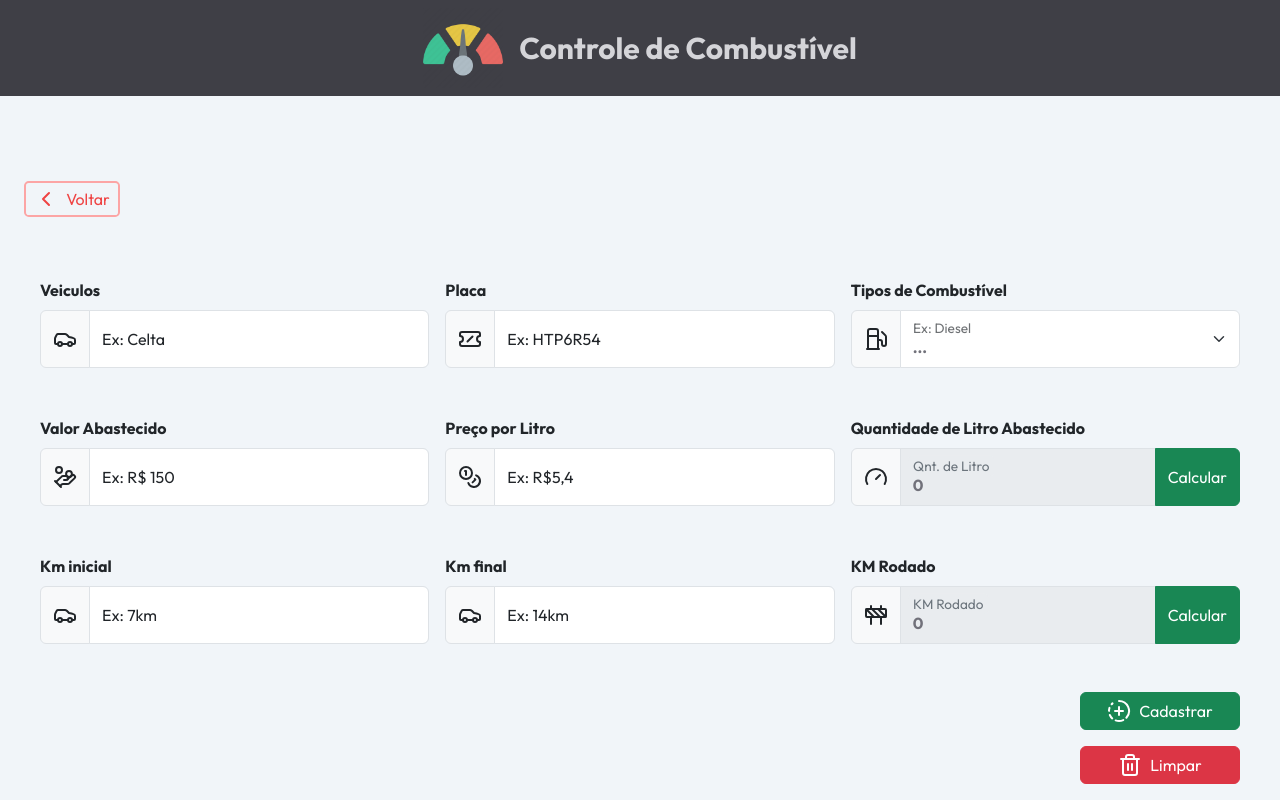
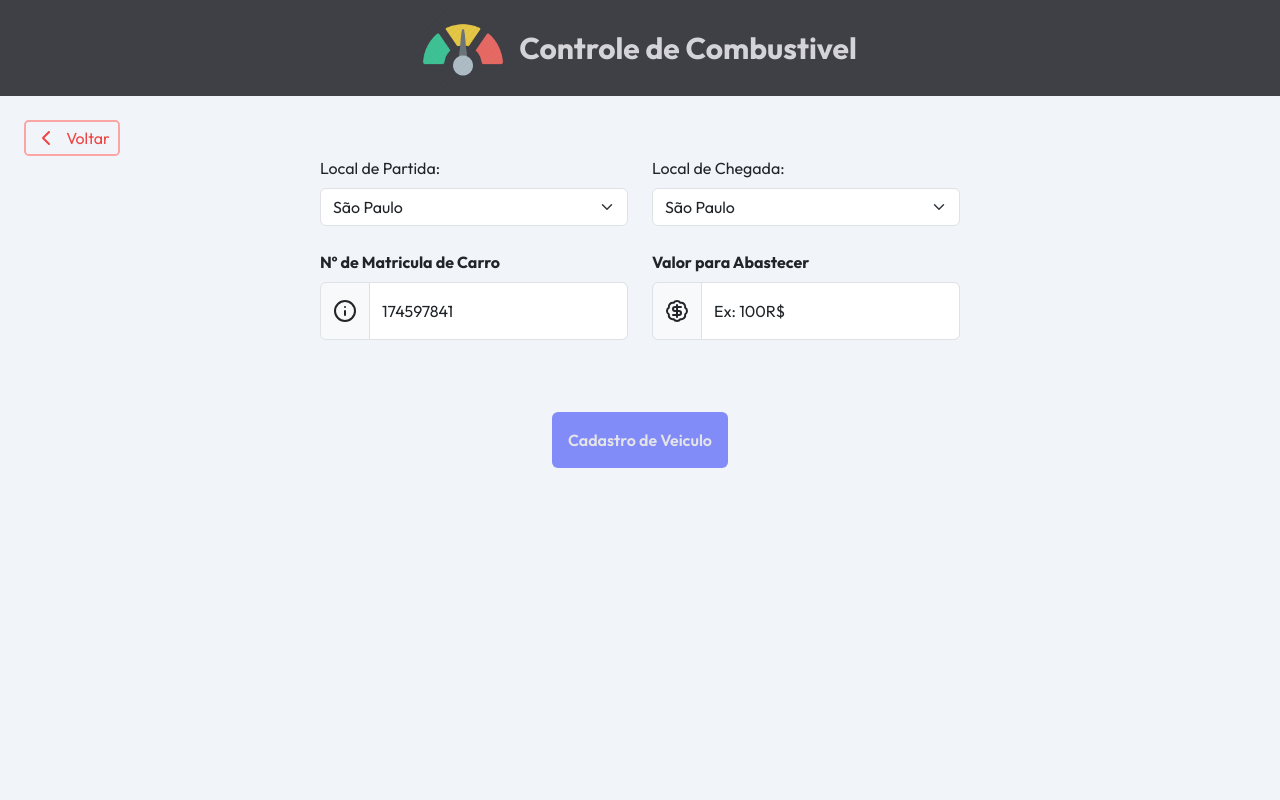
Before and after one commit to Andre-Oliveiraa/Controle_de_Combustivel, a React (Vite) app: page /ControleOfCombustivel in a window 1280 px wide. Built offline with nearby package versions, Linux system fonts and the light colour scheme.

Commit message:
Creator pag control

```diff
--- a/src/routes/CadastraVeiculos/App.tsx
+++ b/src/routes/CadastraVeiculos/App.tsx
@@ -1,11 +1,27 @@
 'use client'
 
+import Form from 'react-bootstrap/Form';
+import InputGroup from 'react-bootstrap/InputGroup';
+import FloatingLabel from 'react-bootstrap/FloatingLabel';
+import { Car, Fuel as Fuelcon, CalendarDays, TicketSlash, ChevronLeft, Info, IterationCw } from 'lucide-react'
 import 'bootstrap/dist/css/bootstrap.min.css';
 import { HeaderIcon, HeaderRoot, HeaderTitle } from '../../components/header';
-import { ChevronLeft } from 'lucide-react'
 import { Link } from 'react-router-dom';
+import { useState, useEffect } from 'react';
+
 
 export default function App() {
+
+  const [id, setId] = useState('');
+  const gerarId = () => {
+    const novoId = Math.floor(100000000 + Math.random() * 900000000);
+    setId(novoId.toString());
+  };
+  useEffect(() => {
+    gerarId();
+  }, []);
+
+  const fuel = ['Gasolina Comum', 'Gasolina Aditivada', 'Álcool - Etanol', 'Diesel']
 
   return (
     <div className='h-screen bg-slate-100 font-outfit'>
@@ -20,12 +36,114 @@ export default function App() {
         </Link>
       </div>
 
-      <div className='w-24 ml-4 '>
-        <Link to={'/SucessCadastro'} >
-          <button className='flex flex-row gap-2 p-1 text-red-500 border-red-300 border-2 w-24 items-center justify-center rounded-lg outline-none'>Button of Test </button>
-        </Link>
+      <div>
+        <form action="" className='grid grid-cols-2 grid-rows-2 gap-3 mx-[34rem]'>
+          <div>
+            <Form.Label className='font-bold'>Veiculos</Form.Label>
+            <InputGroup className="mb-5">
+              <InputGroup.Text><Car /></InputGroup.Text>
+              <FloatingLabel
+                label='Ex: Celta'
+              >
+                <Form.Control
+                  className='font-bold text-zinc-500 focus:text-zinc-500'
+                  type="text"
+                  placeholder='Celta'
+                  aria-describedby="Veiculo"
+                  required
+                />
+              </FloatingLabel>
+            </InputGroup>
+          </div>
+          <div>
+            <Form.Label className='font-bold'>Ano</Form.Label>
+            <InputGroup className="mb-5">
+              <InputGroup.Text><CalendarDays /></InputGroup.Text>
+              <FloatingLabel
+                label='Ex: 21/22'
+              >
+                <Form.Control
+                  className='font-bold text-zinc-500 focus:text-zinc-500'
+                  type="text"
+                  placeholder='21/22'
+                  aria-describedby="Ano"
+                  required
+                />
+              </FloatingLabel>
+            </InputGroup>
+          </div>
+          <div>
+            <Form.Label className='font-bold'>Placa</Form.Label>
+            <InputGroup className="mb-5">
+              <InputGroup.Text><TicketSlash /></InputGroup.Text>
+              <FloatingLabel
+                label='Ex: HTJ2346'
+              >
+                <Form.Control
+                  className='font-bold text-zinc-500 focus:text-zinc-500'
+                  type="text"
+                  placeholder='HTJ2346'
+                  aria-describedby="Placa"
+                  required
+                />
+              </FloatingLabel>
+            </InputGroup>
+          </div>
+          <div>
+            <Form.Label className='font-bold'>Tipos de Combustível</Form.Label>
+            <InputGroup className="mb-5">
+              <InputGroup.Text><Fuelcon /></InputGroup.Text>
+              <FloatingLabel
+                label='Ex: Diesel'
+              >
+                <Form.Select
+                  aria-label="Default select example"
+                  className='font-bold text-zinc-500'
+                  defaultValue={''}
+                >
+                  <option selected className='font-bold text-zinc-500'>...</option>
+                  {fuel?.map(
+                    fuel => {
+                      return (
+                        <option value={fuel} className='font-bold text-zinc-500'>{fuel}</option>
+                      )
+                    }
+                  )}
+                </Form.Select>
+              </FloatingLabel>
+            </InputGroup>
+          </div>
+          <div>
+            <Form.Label className='font-bold'>ID</Form.Label>
+            <InputGroup className="mb-5 flex flex-row">
+              <InputGroup.Text><Info/></InputGroup.Text>
+              <FloatingLabel
+                label='Nº De Matricula'
+              >
+                <Form.Control
+                  className='font-bold text-zinc-500 focus:text-zinc-500'
+                  type="number"
+                  placeholder='Ex: 10L'
+                  aria-describedby="km final"
+                  disabled
+                  value={id}
+                />
+              </FloatingLabel>
+              <button onClick={gerarId} type={'button'}><IterationCw /></button>
+            </InputGroup>
+            <InputGroup className='flex flex-row items-center gap-2 justify-center'>
+              <InputGroup.Radio />
+              <Form.Label className='font-bold text-sm text-zinc-400'>Estou ciente da importância do n° de matricula</Form.Label>
+            </InputGroup>
+          </div>
+
+          <div className=' h-full ml-4 w-full flex flex-row justify-center items-center'>
+            <Link to={'/SucessCadastro'} >
+              <button type={'submit'} className='font-semibold text-zinc-200 rounded p-3 bg-indigo-400 border-none hover:bg-indigo-500 transition-all'>Cadastro de Veiculo </button>
+            </Link>
+          </div>
+        </form>
       </div>
-
     </div>
   )
 }
--- a/src/routes/ControleOfCombustivel/App.tsx
+++ b/src/routes/ControleOfCombustivel/App.tsx
@@ -2,271 +2,122 @@
 
 import 'bootstrap/dist/css/bootstrap.min.css';
 import { HeaderIcon, HeaderRoot, HeaderTitle } from '../../components/header';
+import { ChevronLeft, BadgeCheck, Info, BadgeDollarSign } from 'lucide-react'
+import { Link } from 'react-router-dom';
+import React, { useState } from 'react';
 import Form from 'react-bootstrap/Form';
 import InputGroup from 'react-bootstrap/InputGroup';
 import FloatingLabel from 'react-bootstrap/FloatingLabel';
-import { Car, CircleFadingPlus, Trash2, Fuel as Fuelcon, HandCoins, Coins, Gauge, Construction, TicketSlash, ChevronLeft } from 'lucide-react'
-import { useState } from 'react';
-import { useForm } from 'react-hook-form'
-import Button from 'react-bootstrap/Button';
-import { Link } from 'react-router-dom';
-
-interface PropsObjectInfo {
-  nameCar: string,
-  placaCar: string,
-  typeFuel: string
-  moneyLitro: string,
-  moneyFuel: string,
-  finaliKm: string,
-  initKm: string,
-}
 
 export default function App() {
-
-  const [infoAll, SetInfoAll] = useState<PropsObjectInfo>()
-  const [ValueFull, SetValueFull] = useState<any>()
-  const [ValueForPart, SetValueForPart] = useState<any>()
-  const [TotalValue, SetTotalValue] = useState<any>('0')
-  const [KmInit, SetKmInit] = useState<any>()
-  const [KmFinal, SetKmFinal] = useState<any>()
-  const [KmRodado, SetKmRodado] = useState<any>("0")
-
-  const { register, handleSubmit } = useForm()
-
-  async function handleReqiterSubmit(dataForm: any) {
-    SetInfoAll(dataForm)
-    console.log(infoAll)
-  }
-
-  const fuel = ['Gasolina Comum', 'Gasolina Aditivada', 'Álcool - Etanol', 'Diesel']
-
-  function TotalFull() {
-    var total = ValueFull / ValueForPart
-    SetTotalValue(total.toFixed(2))
-  }
-
-  function KmTotal() {
-    var total = KmFinal - KmInit
-    SetKmRodado(total.toFixed(2))
-  }
-
+  const [localPartida, setLocalPartida] = useState('');
+  const [localChegada, setLocalChegada] = useState('');
+  const [matricula, setMatricula] = useState('');
+  const [valorAbastecer, setValorAbastecer] = useState('');
+  const [id, setId] = useState('');
+  const [cadastroSucesso, setCadastroSucesso] = useState(false);
+  const [partida, setPartida] = useState('');
+  const [chegada, setChegada] = useState('');
+  const cidades = [
+    'São Paulo',
+    'Rio de Janeiro',
+    'Belo Horizonte',
+    'Brasília',
+    'Curitiba',
+    'Porto Alegre',
+    'Recife',
+    'Salvador',
+    'Fortaleza',
+    'Goiânia',
+  ];
 
 
   return (
-    <div className='h-screen flex flex-col justify-between bg-slate-100 font-outfit'>
+    <div className='h-screen bg-slate-100 font-outfit'>
       <HeaderRoot>
         <HeaderIcon src='Logo.png' />
-        <HeaderTitle>Controle de Combustível</HeaderTitle>
+        <HeaderTitle>Controle de Combustivel</HeaderTitle>
       </HeaderRoot>
 
       <div className='w-24 ml-4 '>
         <Link to={'/'} >
-          <button className='flex flex-row gap-2 p-1 text-red-500 border-red-300 border-2 w-24 items-center justify-center rounded-lg outline-none'> <ChevronLeft /> <p className='outline-none'>Voltar</p></button>
+          <button className='flex flex-row gap-2 p-1 text-red-500 border-red-300 border-2 w-24 items-center justify-center rounded-lg'> <ChevronLeft/> <p className='hover:outline-none'>Voltar</p></button>
         </Link>
       </div>
 
-      {/* Home */}
-      <form onSubmit={handleSubmit(handleReqiterSubmit)} className='w-full items-center flex flex-col px-10'>
-        <div className='grid grid-cols-3 gap-3 w-full'>
-          <div >
-            <Form.Label className='font-bold'>Veiculos</Form.Label>
+      { cadastroSucesso ? (
+        <div className='font-semibold flex flex-row justify-center items-center gap-2 text-green-600 text-2xl'>
+          <BadgeCheck size={30}/>
+          <p>Cadastro Feito com Sucesso</p>
+        </div>
+      ) : (
+        <form className='grid grid-cols-1 gap-4 justify-center w-1/2 m-auto'>
+          <div className="grid grid-cols-2 gap-4">
+            <div>
+              <Form.Label>Local de Partida:</Form.Label>
+              <Form.Select value={partida} onChange={(e) => setPartida(e.target.value)}>
+                {cidades.map((cidade) => (
+                  <option key={cidade} value={cidade}>
+                    {cidade}
+                  </option>
+                ))}
+              </Form.Select>
+            </div>
+            <div>
+              <Form.Label>Local de Chegada:</Form.Label>
+              <Form.Select value={chegada} onChange={(e) => setChegada(e.target.value)}>
+                {cidades.map((cidade) => (
+                  <option key={cidade} value={cidade}>
+                    {cidade}
+                  </option>
+                ))}
+              </Form.Select>
+            </div>
+          </div>
+          <div className="grid grid-cols-2 gap-4">
+            <div>
+            <Form.Label className='font-bold'>Nº de Matricula de Carro</Form.Label>
             <InputGroup className="mb-5">
-              <InputGroup.Text><Car /></InputGroup.Text>
+              <InputGroup.Text><Info /></InputGroup.Text>
               <FloatingLabel
-                label='Ex: Celta'
+                label='174597841'
               >
                 <Form.Control
-                  className='font-bold text-zinc-500 focus:text-zinc-500'
+                  className='font-bold text-zinc-500 focus:text-zinc-500 h-16'
                   type="text"
-                  placeholder='Celta'
-                  aria-describedby="km inicil"
+                  placeholder='174597841'
+                  aria-describedby="Nº de Matricula de Carro"
                   required
-                  {...register('nameCar')}
                 />
               </FloatingLabel>
             </InputGroup>
             </div>
             <div>
-            <Form.Label className='font-bold'>Placa</Form.Label>
+            <Form.Label className='font-bold'>Valor para Abastecer</Form.Label>
             <InputGroup className="mb-5">
-              <InputGroup.Text><TicketSlash /></InputGroup.Text>
+              <InputGroup.Text><BadgeDollarSign /></InputGroup.Text>
               <FloatingLabel
-                label='Ex: HTP6R54'
+                label='Ex: 100R$'
                 >
                 <Form.Control
-                  className='font-bold text-zinc-500 focus:text-zinc-500 uppercase'
-                  type="text"
-                  placeholder='JTR 1S89'
+                  min={0}
+                  className='font-bold text-zinc-500 focus:text-zinc-500 h-16'
+                  type="number"
+                  placeholder='174597841'
+                  aria-describedby="Valor para Abastecer"
                   required
-                  aria-describedby="km inicil"
-                  {...register('placaCar')}
                 />
               </FloatingLabel>
             </InputGroup>
             </div>
-          <div>
-            <Form.Label className='font-bold'>Tipos de Combustível</Form.Label>
-            <InputGroup className="mb-5">
-              <InputGroup.Text><Fuelcon /></InputGroup.Text>
-              <FloatingLabel
-                label='Ex: Diesel'
-              >
-                <Form.Select
-                  aria-label="Default select example"
-                  className='font-bold text-zinc-500'
-                  {...register('typeFuel')}
-                  defaultValue={''}
-                >
-                  <option selected className='font-bold text-zinc-500'>...</option>
-                  {fuel?.map(
-                    fuel => {
-                      return (
-                        <option value={fuel} className='font-bold text-zinc-500'>{fuel}</option>
-                      )
-                    }
-                  )}
-                </Form.Select>
-              </FloatingLabel>
-            </InputGroup>
           </div>
-        </div>
-        <div className='grid grid-cols-3 gap-3 w-full'>
-          <div>
-            <Form.Label className='font-bold'>Valor Abastecido</Form.Label>
-            <InputGroup className="mb-5">
-              <InputGroup.Text><HandCoins /></InputGroup.Text>
-              <FloatingLabel
-                label='Ex: R$ 150'
-              >
-                <Form.Control
-                  className='font-bold text-zinc-500 focus:text-zinc-500'
-                  type="number"
-                  placeholder='Ex: R$100'
-                  aria-describedby="km inicil"
-                  required
-                  {...register('moneyFuel')}
-                  min={0}
-                  onChange={e => SetValueFull(e.target.value)}
-                  pattern={"[0-9]+([,\.][0-9]+)?"}
-                  step={"any"}
-                />
-              </FloatingLabel>
-            </InputGroup>
-          </div>
-          <div>
-            <Form.Label className='font-bold'>Preço por Litro</Form.Label>
-            <InputGroup className="mb-5">
-              <InputGroup.Text><Coins /></InputGroup.Text>
-              <FloatingLabel
-                label='Ex: R$5,4'
-              >
-                <Form.Control
-                  className='font-bold text-zinc-500 focus:text-zinc-500'
-                  type="number"
-                  placeholder='Ex: R$5,9'
-                  aria-describedby="km final"
-                  required
-                  {...register('moneyLitro')}
-                  min={0}
-                  onChange={e => SetValueForPart(e.target.value)}
-                  pattern={"[0-9]+([,\.][0-9]+)?"}
-                  step={"any"}
-                />
-              </FloatingLabel>
-            </InputGroup>
-          </div>
-          <div>
-            <Form.Label className='font-bold'>Quantidade de Litro Abastecido</Form.Label>
-            <InputGroup className="mb-5">
-              <InputGroup.Text><Gauge /></InputGroup.Text>
-              <FloatingLabel
-                label='Qnt. de Litro'
-              >
-                <Form.Control
-                  className='font-bold text-zinc-500 focus:text-zinc-500'
-                  type="number"
-                  placeholder='Ex: 10L'
-                  aria-describedby="km final"
-                  disabled
-                  value={TotalValue}
-                />
-              </FloatingLabel>
-              <Button variant='success' onClick={TotalFull}>Calcular</Button>
-            </InputGroup>
-          </div>
-        </div>
-        <div className='grid grid-cols-3 gap-3 w-full'>
-          <div >
-            <Form.Label className='font-bold'>Km inicial</Form.Label>
-            <InputGroup className="mb-5">
-              <InputGroup.Text><Car /></InputGroup.Text>
-              <FloatingLabel
-                label='Ex: 7km'
-              >
-                <Form.Control
-                  className='font-bold text-zinc-500 focus:text-zinc-500'
-                  type="number"
-                  placeholder='Celta'
-                  aria-describedby="km inicil"
-                  required
-                  {...register('initKm')}
-                  min={0}
-
-                  onChange={(e) => SetKmInit(e.target.value)}
-                />
-              </FloatingLabel>
-            </InputGroup>
-          </div>
-          <div >
-            <Form.Label className='font-bold'>Km final</Form.Label>
-            <InputGroup className="mb-5">
-              <InputGroup.Text><Car /></InputGroup.Text>
-              <FloatingLabel
-                label='Ex: 14km'
-              >
-                <Form.Control
-                  className='font-bold text-zinc-500 focus:text-zinc-500'
-                  type="number"
-                  placeholder='Celta'
-                  aria-describedby="km inicil"
-                  required
-                  {...register('finaliKm')}
-                  min={0}
-
-                  onChange={e => SetKmFinal(e.target.value)}
-                />
-              </FloatingLabel>
-            </InputGroup>
-          </div>
-          <div>
-            <Form.Label className="font-bold">KM Rodado</Form.Label>
-            <InputGroup className="mb-5">
-              <InputGroup.Text><Construction /></InputGroup.Text>
-              <FloatingLabel
-                label='KM Rodado'
-              >
-                <Form.Control
-                  className='font-bold text-zinc-500 focus:text-zinc-500'
-                  type="number"
-                  aria-describedby="km final"
-                  disabled
-                  placeholder='0'
-                  value={KmRodado}
-                />
-              </FloatingLabel>
-              <Button variant='success' onClick={KmTotal}>Calcular</Button>
-            </InputGroup>
-          </div>
-        </div>
-        <div className='w-40 ml-auto'>
-          <Link to={'/SucessControl'}   >
-            <Button variant="success" className='mb-3 flex gap-2 items-center justify-center hover:text-green-200 w-full' type='submit'>
-              <CircleFadingPlus /><p>Cadastrar</p>
-            </Button>
+          <div className="flex justify-center">
+            <Link to={'/SucessControl'}>
+          <button type={'submit'} className='font-semibold text-zinc-200 rounded p-3 bg-indigo-400 border-none hover:bg-indigo-500 transition-all'>Cadastro de Veiculo </button>
           </Link>
-          <Button variant="danger" className='mb-3 flex gap-2 items-center justify-center hover:text-red-200 w-full' type='button'><Trash2 /><p>Limpar</p></Button>
           </div>
         </form>
+      )}
 
 
     </div>
```
Lines whose indentation alone changed are shown as unchanged.
